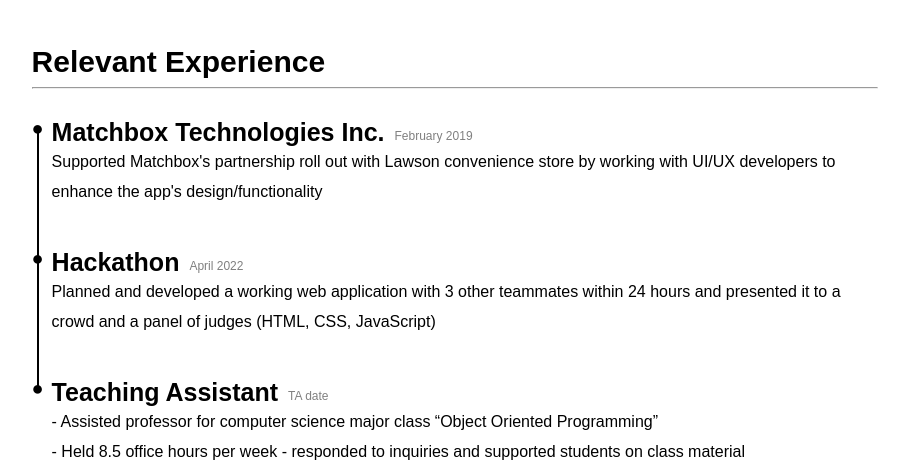
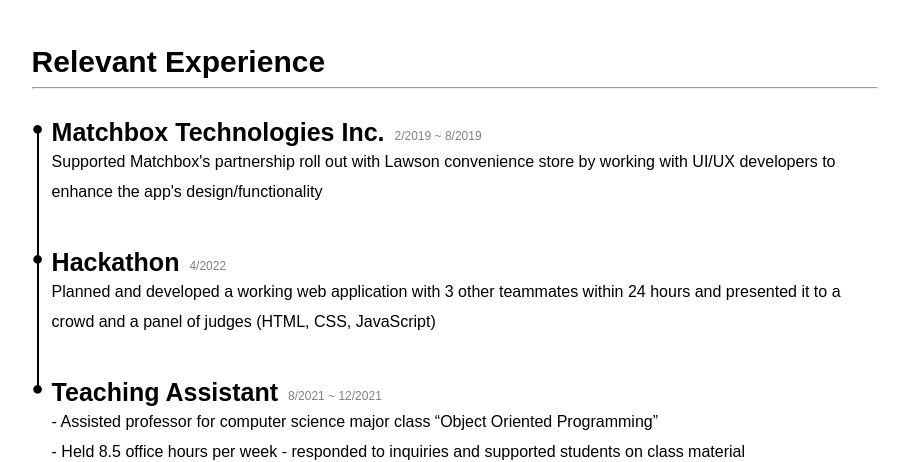
Before and after one commit to samuelhan713/samuel-han-online-portfolio2, a React (Create React App) app: page / in a window 1280 px wide. Shown: the part 1320-1782 px from the top of the page, without its empty margins (186-1095 px from the left). Built offline with nearby package versions, Linux system fonts and the light colour scheme.

Commit message:
Added date for TA

```diff
--- a/src/components/Experience.js
+++ b/src/components/Experience.js
@@ -17,7 +17,7 @@
                                 <div className='listHeader'>
                                     <h1>Matchbox Technologies Inc.</h1>
                                     <div className='date'>
-                                        February 2019
+                                        2/2019 ~ 8/2019
                                     </div>
                                 </div>
                                 <p>Supported Matchbox's partnership roll out with Lawson convenience store by working with UI/UX developers to enhance the app's design/functionality</p>
@@ -28,7 +28,7 @@
                                 <div className='listHeader'>
                                     <h1>Hackathon</h1>
                                     <div className='date'>
-                                        April 2022
+                                        4/2022
                                     </div>
                                 </div>
                                 <p>Planned and developed a working web application with 3 other teammates within 24 hours and presented it to a crowd and a panel of judges (HTML, CSS, JavaScript)</p>
@@ -39,7 +39,7 @@
                                 <div className='listHeader'>
                                     <h1>Teaching Assistant</h1>
                                     <div className='date'>
-                                        TA date
+                                        8/2021 ~ 12/2021
                                     </div>
                                 </div>
                                 <p>- Assisted professor for computer science major class “Object Oriented Programming”</p>
```
